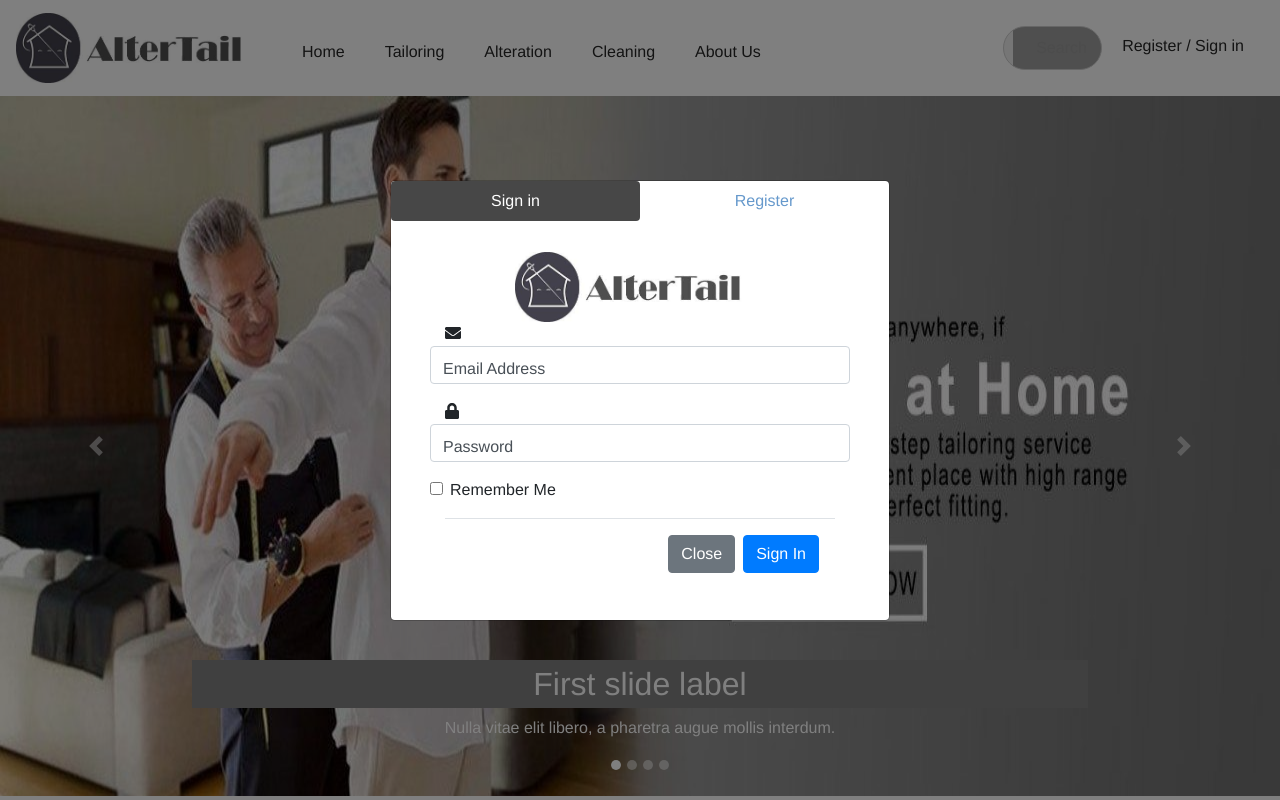
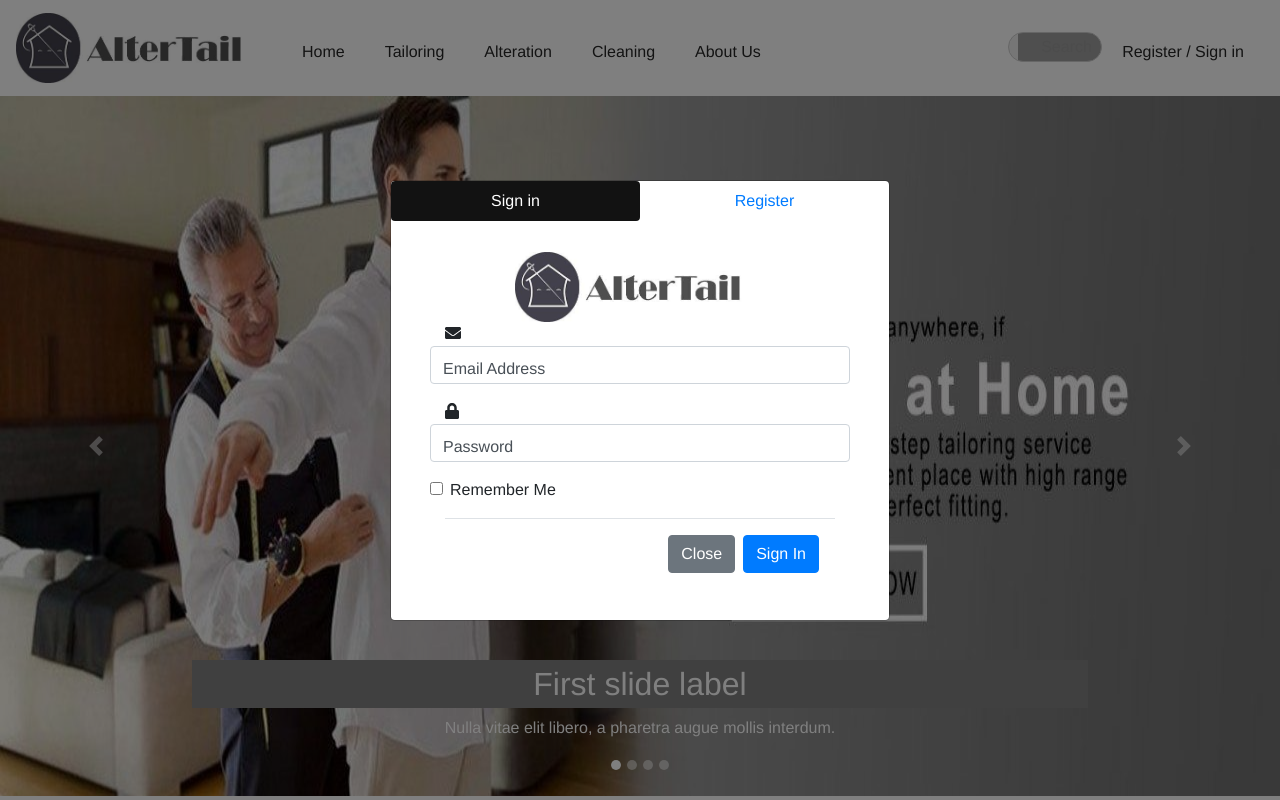
Before and after one commit to BioxMech/AlterTail, a PHP site: page / in a window 1280 px wide, after a click on "Register / Sign in". Run offline with PHP 8.4, Linux system fonts and the light colour scheme; some libraries are stand-ins or nearby versions; grey boxes are pictures that could not be loaded.

Commit message:
Changes to form modal
- design
- inputs

```diff
--- a/css/buttonEffects.css
+++ b/css/buttonEffects.css
@@ -68,37 +68,27 @@
 
 /*# sourceMappingURL=buttonEffects.css.map */
 
-/* Search buttons */
-a {
-	color: #69C;
-	text-decoration: none;
-}
-a:hover {
-	color: #F60;
-}
-
-
-
-input {
+/* Search button */
+.searchBar {
 	outline: none;
 }
-input[type=search] {
+.searchBar[type=text] {
 	-webkit-appearance: textfield;
 	-webkit-box-sizing: content-box;
 	font-family: inherit;
 	font-size: 100%;
 }
-input::-webkit-search-decoration,
-input::-webkit-search-cancel-button {
+.searchBar::-webkit-search-decoration,
+.searchBar::-webkit-search-cancel-button {
 	display: none;
 }
 
 
-input[type=search] {
+.searchBar[type=text] {
 	background: #ededed url(https://static.tumblr.com/ftv85bp/MIXmud4tx/search-icon.png) no-repeat 9px center;
 	border: solid 1px #ccc;
-	padding: 9px 10px 9px 32px;
-	width: 55px;
+	padding: 2px 10px 2px 32px;
+	width: 50px;
 
 	-webkit-border-radius: 10em;
 	-moz-border-radius: 10em;
@@ -108,8 +98,9 @@ input[type=search] {
 	-moz-transition: all .5s;
 	transition: all .5s;
 }
-input[type=search]:focus {
-	width: 130px;
+
+.searchBar[type=text]:focus {
+	width: 150px;
 	background-color: #fff;
 	border-color: #66CC75;
 
@@ -119,33 +110,9 @@ input[type=search]:focus {
 }
 
 
-input:-moz-placeholder {
+.searchBar:-moz-placeholder {
 	color: #999;
 }
-input::-webkit-input-placeholder {
+.searchBar::-webkit-input-placeholder {
 	color: #999;
 }
-
-/* Demo 2 */
-#demo-2 input[type=search] {
-	width: 15px;
-	padding-left: 10px;
-	color: transparent;
-	cursor: pointer;
-}
-#demo-2 input[type=search]:hover {
-	background-color: #fff;
-}
-#demo-2 input[type=search]:focus {
-	width: 130px;
-	padding-left: 32px;
-	color: #000;
-	background-color: #fff;
-	cursor: auto;
-}
-#demo-2 input:-moz-placeholder {
-	color: transparent;
-}
-#demo-2 input::-webkit-input-placeholder {
-	color: transparent;
-}
--- a/css/main.css
+++ b/css/main.css
@@ -38,7 +38,7 @@ body {
 }
 
 .nav-pills > li > a.active {
-    background-color: #050505bb!important;
+    background-color: #121212!important;
 }
 
 /* ================= */
--- a/index.html
+++ b/index.html
@@ -17,7 +17,8 @@
     <!-- Title -->
     <title>AltTailor</title>
 
-    <!-- Add Title Image -->
+    <!-- Title Image -->
+    <link rel="icon" href="images/logo2.jpg" type="image/jpg">
 
     <!-- Custom CSS -->
     <link rel="stylesheet" href="css/main.css">
@@ -27,6 +28,9 @@
     <link rel="stylesheet" href="css/buttonEffects.css">
     <link rel="stylesheet" href="css/hamburger.css">
     <link rel="stylesheet" href="css/form.css">
+
+    <!-- Vue.js CDN V2.x.x -->
+    <script src="https://cdn.jsdelivr.net/npm/vue/dist/vue.js"></script>
 
   </head>
   <body>
@@ -80,20 +84,19 @@
                 </li>
             </ul>
 
-
-
+            <!-- Right Side -->
             <ul class="navbar-nav ml-auto">
                 <li class="nav-item">
-                        <!-- ============================================================================================================================= -->
                     <form>
-                          <input type="search" placeholder="Search Shop Names">
+                        <input type="text" class="searchBar" placeholder="Search Shop Names">
                     </form>
-                        <!-- ============================================================================================================================= -->
                 </li>
                 <li class="nav-item">
-                          <a class="nav-link" style="padding-bottom:unset;" data-toggle="modal" id="registerSignin" data-target="#registerSigninModal">Register / Sign in</a>
+                    <a href="" class="nav-link" style="padding-bottom:unset;" data-toggle="modal" id="registerSignin" data-target="#registerSigninModal">Register / Sign in</a>
                 </li>
             </ul>
+            <!-- End of right side -->
+
         </div>
         <!-- End of collapse content (Nav Bar) -->
     </nav>
@@ -164,7 +167,7 @@
                           <small class="form-text text-muted">It will also be your display name.</small>
                         </div>
 
-                        <div class="form-row row">
+                        <!-- <div class="form-row row">
                           <div class="col-sm-6">
                             <div class="form-label-group">
                               <input type="text" class="form-control" id="registerFirstName" placeholder="firstName" required="" name="fname">
@@ -177,6 +180,11 @@
                               <label for="registerLastName"></i>Last Name</label>
                             </div>
                           </div>
+                        </div> -->
+
+                        <div class="form-label-group row">
+                            <input type="text" class="form-control" id="registerName" placeholder="email" required="" name="name">
+                            <label for="registerName">Name</label>
                         </div>
                         <div class="form-check form-check-inline row">
                           <input class="form-check-input" type="radio" name="gender" id="male_btn" value="Male">
@@ -196,17 +204,16 @@
                         <div class="form-label-group row">
                           <input type="text" class="form-control" id="registerStreetAddress" placeholder="Address" required="" name="street_address">
                           <label for="registerStreetAddress">Street Address</label>
-                          <small class="form-text text-muted">It will also be your home address.</small>
+                          <small class="form-text text-muted">Street name, street number and block number</small>
                         </div>
                         <div class="form-label-group row">
                           <input type="text" class="form-control" id="registerUnit" placeholder="Unit" required="" name="unit">
                           <label for="registerUnit">Unit</label>
-                          <small class="form-text text-muted">It will also be your unit.</small>
                         </div>
                         <div class="form-label-group row">
                           <input type="text" class="form-control" id="registerPostal" placeholder="Postal" required="" name="postal_code">
                           <label for="registerPostal">Postal Code</label>
-                          <small class="form-text text-muted">It will also be your postal code.</small>
+                          <small class="form-text text-muted">For example: S512678</small>
                         </div>
                         <div class="form-label-group row">
                           <input type="password" class="form-control" id="registerPassword" placeholder="password" required="" name="pw">
@@ -571,7 +578,7 @@
 
   <!-- Copyright -->
   <div class="footer-copyright text-center py-3">© 2020 Copyright:
-    <a href="#">AlterTail.co</a>
+    <a href="aboutus.html">AlterTail.co</a>
   </div>
   <!-- Copyright -->
 
@@ -588,11 +595,20 @@
     <script src="https://code.jquery.com/jquery-3.5.1.slim.min.js" integrity="sha384-DfXdz2htPH0lsSSs5nCTpuj/zy4C+OGpamoFVy38MVBnE+IbbVYUew+OrCXaRkfj" crossorigin="anonymous"></script>
     <script src="https://cdn.jsdelivr.net/npm/popper.js@1.16.1/dist/umd/popper.min.js" integrity="sha384-9/reFTGAW83EW2RDu2S0VKaIzap3H66lZH81PoYlFhbGU+6BZp6G7niu735Sk7lN" crossorigin="anonymous"></script>
     <script src="https://stackpath.bootstrapcdn.com/bootstrap/4.5.2/js/bootstrap.min.js" integrity="sha384-B4gt1jrGC7Jh4AgTPSdUtOBvfO8shuf57BaghqFfPlYxofvL8/KUEfYiJOMMV+rV" crossorigin="anonymous"></script>
-    <!-- <script type="text/javascript" src="node_modules/mdbootstrap/js/jquery.min.js"></script>
-    <script type="text/javascript" src="node_modules/mdbootstrap/js/popper.min.js"></script>
-    <script type="text/javascript" src="node_modules/mdbootstrap/js/bootstrap.min.js"></script>
-    <script type="text/javascript" src="node_modules/mdbootstrap/js/mdb.min.js"></script>   -->
 
+
+    <!-- Custom Vue.Js -->
+    <script>
+        var app = new Vue({
+            el: "root",
+            data: {
+
+            },
+            methods: {
+
+            }
+        })
+    </script>
 
   </body>
 </html>
--- a/js/form.js
+++ b/js/form.js
@@ -6,8 +6,9 @@ function clearAllSignin() {
 function clearAllRegister() {
     document.getElementById("registerEmail").value = '';
     document.getElementById("registerUserName").value = '';
-    document.getElementById("registerFirstName").value = '';
-    document.getElementById("registerLastName").value = '';
+    // document.getElementById("registerFirstName").value = '';
+    // document.getElementById("registerLastName").value = '';
+    document.getElementById("registerName").value = '';
     document.getElementById("registerPhoneNumber").value = '';
     document.getElementById("registerPassword").value = '';
 }
```
Lines whose indentation alone changed are shown as unchanged.
